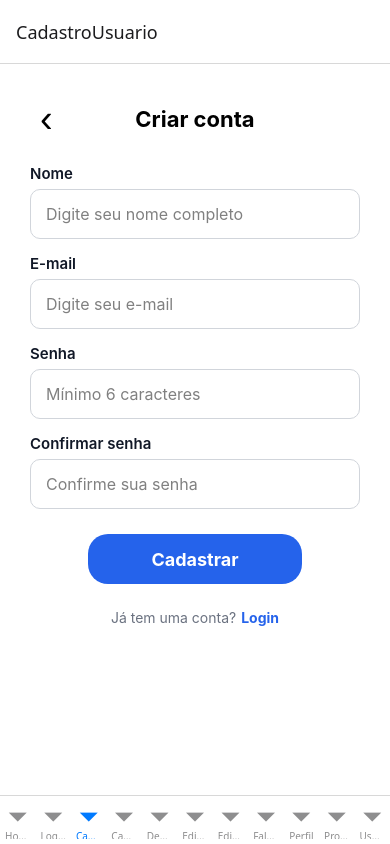
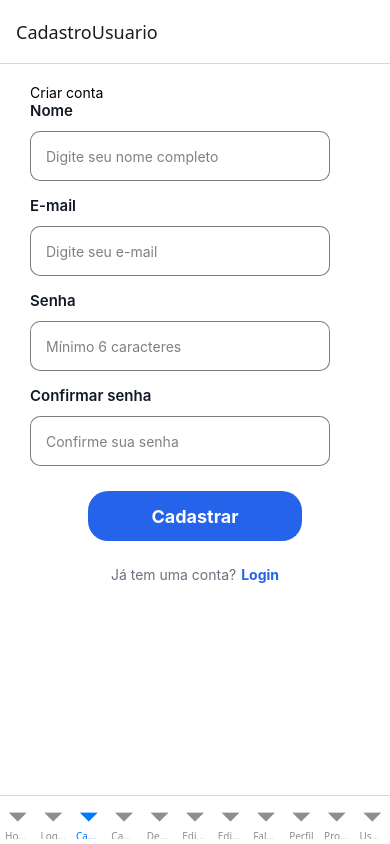
Before and after one commit to CarlosHenriiique021/Estoque_Mobile, a React Native app: screen /CadastroUsuario in a window 390 px wide. Built offline with nearby package versions, Linux system fonts and the light colour scheme.

Commit message:
Alteração de layout e validação de cadastro de usuário

```diff
--- a/src/screens/CadastroUsuario/CadastroUsuario.js
+++ b/src/screens/CadastroUsuario/CadastroUsuario.js
@@ -1,125 +1,138 @@
-import React, { useState } from "react";
-import { Text, View, TouchableOpacity, TextInput, Alert } from "react-native";
-import { styles } from "../../styles/style";
-import AsyncStorage from "@react-native-async-storage/async-storage";
-import { AntDesign } from "@expo/vector-icons";
+import React, { useState } from 'react';
+import {
+    Text,
+    View,
+    TouchableOpacity,
+    TextInput,
+    Alert,
 
-export default function CadastroUsuario({ navigation }) {
-  const [nome, setNome] = useState("");
-  const [email, setEmail] = useState("");
-  const [senha, setSenha] = useState("");
-  const [confirmarSenha, setConfirmarSenha] = useState("");
+} from 'react-native';
+import { styles } from '../../styles/style';
+import AsyncStorage from '@react-native-async-storage/async-storage';
+
+export default function CadastroUsuario({navigation}) {
+
+    const [nome, setNome] = useState('');
+    const [email, setEmail] = useState('');
+    const [senha, setSenha] = useState('');
+    const [confirmarSenha, setConfirmarSenha] = useState('')
 
  async function cadastrar() {
+
     if (!nome || !email || !senha || !confirmarSenha) {
-      alert("Todos os campos devem ser preenchidos.");
+        alert('Todos os campos devem ser preenchidos.');
         return;
     }
 
     if (senha !== confirmarSenha) {
-      alert("As senhas não coincidem.");
+        alert('As senhas não coincidem.');
         return;
     }
 
     if (senha.length < 6) {
-      alert("A senha deve ter no mínimo 6 caracteres.");
+    alert('A senha deve ter no mínimo 6 caracteres.');
     return;
 }
 
-    alert("Cadastro realizado!");
-    setTimeout(() => {
-      alert("Redirencionando...");
-      navigation.navigate("Login");
-    }, 2000);
-    setNome("");
-    setEmail("");
-    setSenha("");
-    setConfirmarSenha("");
 
-    const usuario = {
+
+        const novoUsuario  = {
     nome: nome,
     email: email,
-      senha: senha,
+    senha: senha
 };
-    await AsyncStorage.setItem("usuario", JSON.stringify(usuario));
+        const json = await AsyncStorage.getItem('usuarios');
+        const usuarios = json ? JSON.parse(json) : [];
+         usuarios.push(novoUsuario);
+
+        await AsyncStorage.setItem('usuarios', JSON.stringify(usuarios));
+
+        alert('Cadastro realizado!');
+
+    setNome('');
+    setEmail('');
+    setSenha('');
+    setConfirmarSenha('');
+
     }
 
-  async function mostrar() {
-    const json = await AsyncStorage.getItem("usuario");
-    const usuario = JSON.parse(json);
-    alert(
-      `Informações do Usuário\n\nNome: ${usuario.nome}\nEmail: ${usuario.email}\nSenha: ${usuario.senha}`,
-    );
-  }
     return (
     <View style={styles.viewPrincipal}>
-      <View style={styles.titulo}>
-        <View style={styles.headerCadastro}>
-          <TouchableOpacity
-            style={styles.botaoVoltar}
-            onPress={() => navigation.navigate("Login")}
-          >
-            <Text style={styles.setaVoltar}>‹</Text>
-          </TouchableOpacity>
 
-          <View style={styles.containerTextoHeader}>
-            <Text style={styles.textoCadastro}>Criar conta</Text>
-          </View>
-        </View>
+        <View style = {styles.titulo} >
+            <Text style = {styles.textotitulo}>
+                Criar conta
+            </Text>
+
         </View>
 
-      <Text style={styles.texto}>Nome</Text>
+        <View style = {{width: 300}}>
+            <Text style = {styles.texto}>Nome</Text>
+
             <TextInput
-        style={styles.textoCadastroInput}
-        placeholder="Digite seu nome completo"
-        placeholderTextColor="gray"
-        value={nome}
+             style = {styles.input}
+            placeholder='Digite seu nome completo'
+            placeholderTextColor = 'gray'
+            value= {nome}
             onChangeText={setNome}
             />
 
-      <Text style={styles.texto}>E-mail</Text>
+            <Text style = {styles.texto}>E-mail</Text>
+
             <TextInput
-        style={styles.textoCadastroInput}
-        placeholder="Digite seu e-mail"
-        placeholderTextColor="gray"
-        keyboardType="email-address"
+            style = {styles.input}
+            placeholder='Digite seu e-mail'
+            placeholderTextColor = 'gray'
+            keyboardType='email-address'
             value={email}
             onChangeText={setEmail}
             />
 
-      <Text style={styles.texto}>Senha</Text>
+            <Text style = {styles.texto}>Senha</Text>
+
             <TextInput
-        style={styles.textoCadastroInput}
-        placeholder="Mínimo 6 caracteres"
-        placeholderTextColor="gray"
+            style = {styles.input}
+            placeholder='Mínimo 6 caracteres'
+            placeholderTextColor = 'gray'
              secureTextEntry={true}
-        value={senha}
+            value = {senha}
             onChangeText={setSenha}
             />
 
-      <Text style={styles.texto}>Confirmar senha</Text>
+            <Text style = {styles.texto}>Confirmar senha</Text>
+
             <TextInput
-        style={styles.textoCadastroInput}
-        placeholder="Confirme sua senha"
-        placeholderTextColor="gray"
+            style = {styles.input}
+            placeholder='Confirme sua senha'
+            placeholderTextColor= 'gray'
              secureTextEntry={true}
-        value={confirmarSenha}
+            value = {confirmarSenha}
             onChangeText={setConfirmarSenha}
             />
+     </View>
 
-      {/* REMOVIDO: </View> */}
+            <TouchableOpacity
+            style = {styles.button}
+            onPress={cadastrar}
+            >
 
-      <TouchableOpacity style={styles.button} onPress={cadastrar}>
-        <Text style={styles.textoButton}>Cadastrar</Text>
+                <Text style = {styles.textoButton}>
+                    Cadastrar
+                </Text>
             </TouchableOpacity>
 
-      <View style={styles.arealogin}>
-        <Text style={styles.textoConta}>Já tem uma conta?</Text>
+            <View style = {styles.arealogin}>
+                <Text style = {styles.textoConta}>
+                    Já tem uma conta?
+                </Text>
 
-        <TouchableOpacity onPress={() => navigation.navigate("Login")}>
-          <Text style={styles.login}>Login</Text>
+                <TouchableOpacity onPress={() => navigation.navigate('Login')}>
+                    <Text style={styles.login}>
+                        Login
+                    </Text>
                 </TouchableOpacity>
             </View>
+
     </View>
-  );
-}
+    )
+};
```
Also changed, not shown: screens/CadastroUsuario/CadastroUsuario.js (deleted, +0 -138 lines). Lines whose indentation alone changed are shown as unchanged.
